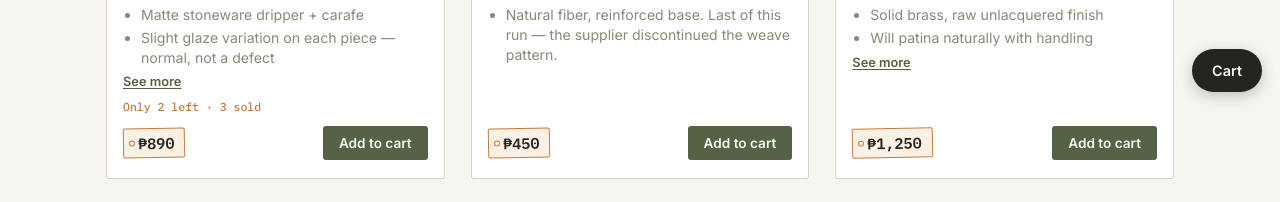
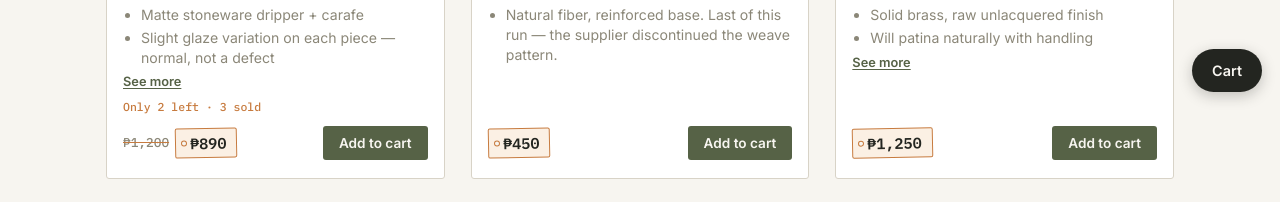
Before and after one commit to contactloishere/allmustgosale, a website: page index.html in a window 1280 px wide. Shown: the part 690-892 px from the top of the page. Drawn offline with nearby package versions, Linux system fonts and the light colour scheme; no server answers; grey boxes are pictures that could not be loaded.

Commit message:
Add files via upload

```diff
--- a/css/styles.css
+++ b/css/styles.css
@@ -554,3 +554,20 @@ body {
   cursor: not-allowed;
   opacity: 0.65;
 }
+
+.price-wrap {
+  display: flex;
+  align-items: center;
+  gap: 6px;
+  flex-wrap: wrap;
+}
+.original-price {
+  font-family: var(--font-mono);
+  font-size: 0.8rem;
+  color: var(--muted);
+  text-decoration: line-through;
+  text-decoration-color: var(--tag);
+}
+@media (max-width: 639px) {
+  .original-price { font-size: 0.7rem; }
+}
--- a/data/products.js
+++ b/data/products.js
@@ -18,6 +18,7 @@ let PRODUCTS = [
     name: "Ceramic Pour-Over Set",
     description: "Matte stoneware dripper + carafe\nSlight glaze variation on each piece — normal, not a defect\nHolds up to 4 cups\nHand wash recommended",
     price: 890,
+    originalPrice: 1200,
     weight: 1.2,
     stockQuantity: 2,
     unitsSold: 3,
--- a/js/app.js
+++ b/js/app.js
@@ -174,9 +174,20 @@ function buildCard(product) {
   const footer = document.createElement('div');
   footer.className = 'product-footer';
 
+  const priceWrap = document.createElement('div');
+  priceWrap.className = 'price-wrap';
+
+  if (product.originalPrice && product.originalPrice > product.price) {
+    const originalPrice = document.createElement('span');
+    originalPrice.className = 'original-price';
+    originalPrice.textContent = formatPrice(product.originalPrice);
+    priceWrap.appendChild(originalPrice);
+  }
+
   const price = document.createElement('span');
   price.className = 'price-tag';
   price.textContent = formatPrice(product.price);
+  priceWrap.appendChild(price);
 
   const btn = document.createElement('button');
   btn.className = 'add-to-cart';
@@ -198,7 +209,7 @@ function buildCard(product) {
     });
   }
 
-  footer.appendChild(price);
+  footer.appendChild(priceWrap);
   footer.appendChild(btn);
 
   body.appendChild(name);
@@ -281,6 +292,7 @@ async function loadProductsAndRender() {
         name: row.name,
         description: row.description,
         price: row.price,
+        originalPrice: row.original_price, // null = not discounted, no strikethrough shown
         weight: row.weight,
         stockQuantity: row.stock_quantity, // null = not tracked
         unitsSold: row.units_sold || 0,
```
Also changed, not shown: README.md.
